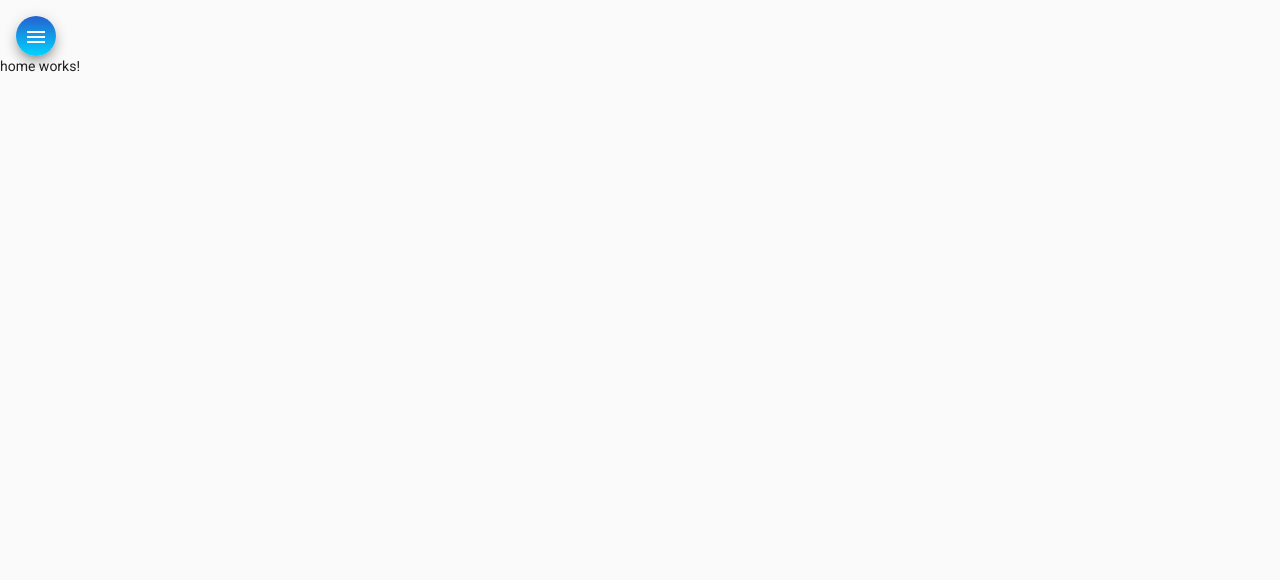
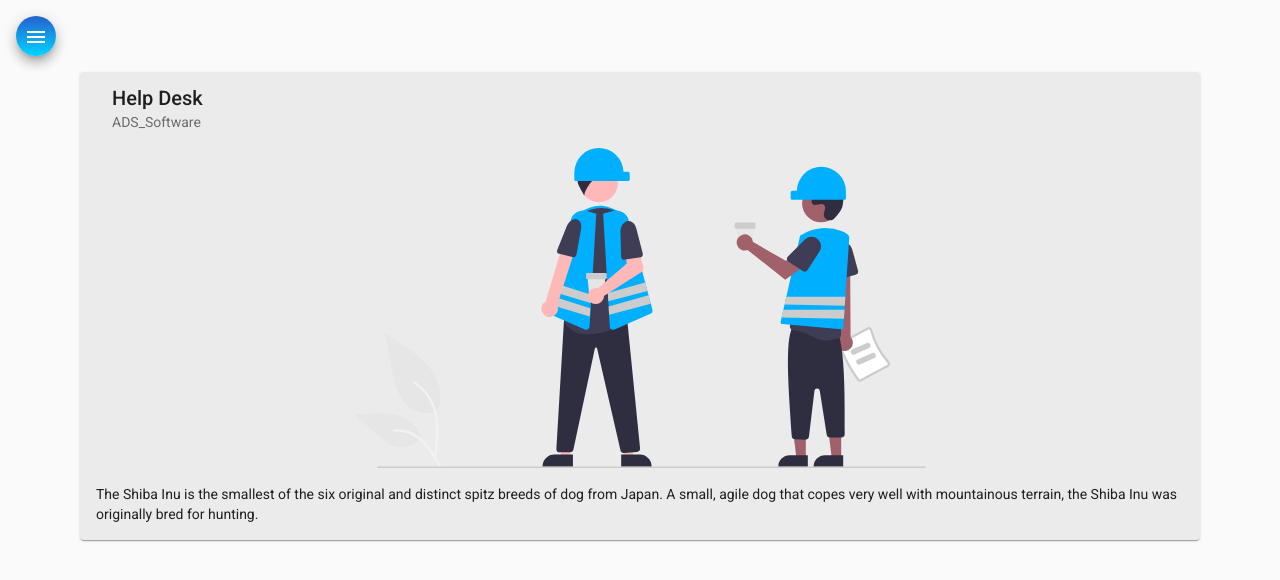
Before and after one commit to DanielGomesMoura/HelpDesk-Front, an Angular app: page /home in a window 1280 px wide. Shown: the top 580 px of the page. Built offline with nearby package versions, Linux system fonts and the light colour scheme.

Commit message:
HTML CSS para Componente HOME

```diff
--- a/src/app/components/home/home.component.css
+++ b/src/app/components/home/home.component.css
@@ -0,0 +1,9 @@
+.card{
+    width: 85%;
+    margin: 1rem auto auto auto;
+    background-color: rgb(235, 235, 235);
+}
+
+img{
+    height: 20rem;
+}
--- a/src/app/components/home/home.component.html
+++ b/src/app/components/home/home.component.html
@@ -1 +1,14 @@
-<p>home works!</p>
+<mat-card class="card">
+    <mat-card-header>
+      <mat-card-title>Help Desk</mat-card-title>
+      <mat-card-subtitle>ADS_Software</mat-card-subtitle>
+    </mat-card-header>
+    <img mat-card-image src="assets/images/home-image.svg" alt="home helpdesk">
+    <mat-card-content>
+      <p>
+        The Shiba Inu is the smallest of the six original and distinct spitz breeds of dog from Japan.
+        A small, agile dog that copes very well with mountainous terrain, the Shiba Inu was originally
+        bred for hunting.
+      </p>
+    </mat-card-content>
+  </mat-card>
--- a/src/app/components/nav/nav.component.html
+++ b/src/app/components/nav/nav.component.html
@@ -2,7 +2,7 @@
     <mat-drawer #drawer class="sidenav" mode="side">
         <img src="assets/images/side-image.svg" alt="navegação">
         <mat-nav-list class="nav-list">
-        <a mat-list-item routerLink="/">
+        <a mat-list-item routerLink="home">
             <i class="material-icons">home</i>
             Home
         </a>
```
